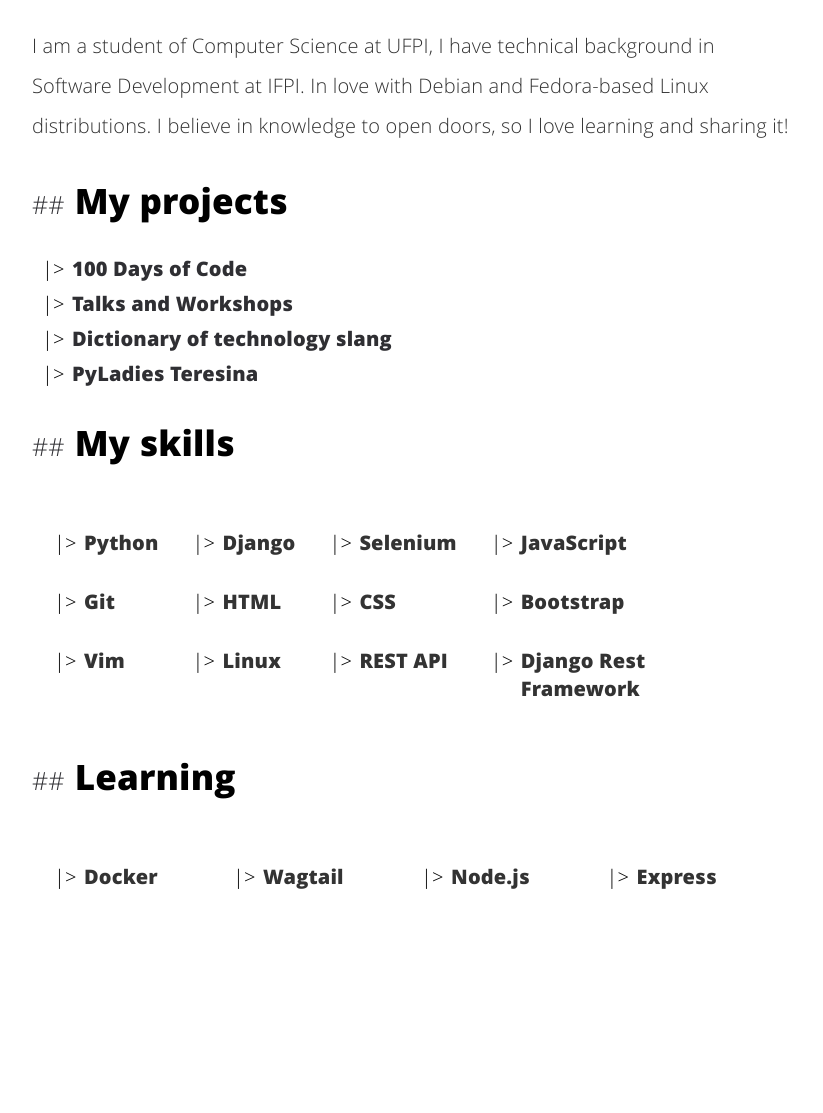
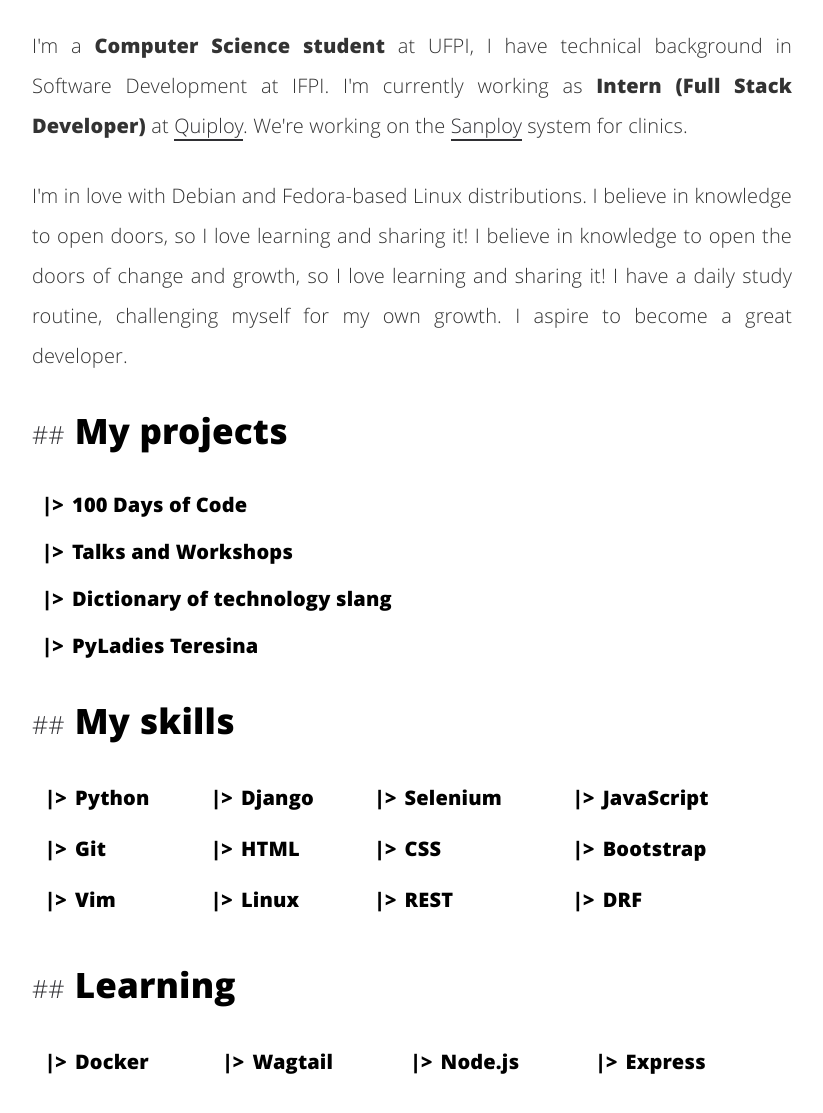
Before and after one commit to anapauladsmendes/anapauladsmendes.github.io, a Jekyll site: the page built from about.html, in a window 1280 px wide, cut to the strip 312-1450 px from the top of the page. Shown: the top 1113 px of the strip, without its empty margins (228-1051 px from the left). Built offline with Jekyll 4.4.1, drawn with Linux system fonts in a browser that asks for light colours; before the commit the page ends 1268 px from its top, so only the background shows below that.

Commit message:
Improve my aboutme, posts and css

```diff
--- a/about.html
+++ b/about.html
@@ -4,13 +4,17 @@
 permalink: /about/index.html
 description: "Ana Paula Mendes"
 ---
-<!-- <link rel="stylesheet" href="https://stackpath.bootstrapcdn.com/bootstrap/4.2.1/css/bootstrap.min.css" integrity="sha384-GJzZqFGwb1QTTN6wy59ffF1BuGJpLSa9DkKMp0DgiMDm4iYMj70gZWKYbI706tWS" crossorigin="anonymous"> -->
+
 <img itemprop="image" class="img-rounded about_perfil" src=" https://avatars0.githubusercontent.com/u/9610091?s=460&v=4" alt="My profile">
 
 <div class="aboutme">
-	<p>I am a student of Computer Science at UFPI, I have technical background in Software Development at IFPI.
-		In love with Debian and Fedora-based Linux distributions. I believe in knowledge to open doors, so I love
-		learning and sharing it!
+	<p class="description">I'm a <strong>Computer Science student</strong> at UFPI, I have technical background in Software Development at IFPI.
+		I'm currently working as <strong>Intern (Full Stack Developer)</strong> at <a href="https://www.quiploy.com/">Quiploy</a>.
+		We're working on the <a href="https://www.sanploy.com.br/">Sanploy</a> system for clinics.
+	</p>
+	<p class="description">I'm in love with Debian and Fedora-based Linux distributions. I believe in knowledge to open doors, so I love
+		learning and sharing it! I believe in knowledge to open the doors of change and growth, so I love learning and sharing it!
+		I have a daily study routine, challenging myself for my own growth. I aspire to become a great developer.
 	</p>
 </div>
 
@@ -19,7 +23,7 @@
 <div class="aboutme">
 	<ul class="recent">
 		{% for project in site.projects %}
-	  		<li><a href="{{ project.url}}"><h3 class="project-name" itemprop="name">{{ project.name }}</h3></a></li>
+	  		<li><a href="{{ project.url}}"><p>{{ project.name }}</p></a></li>
 	  {% endfor %}
 	</ul>
 </div>
@@ -28,42 +32,43 @@
 
 <div class="aboutme">
 	<ul class="recent">
-		<table class="table table-borderless">
+		<table>
 		  <tbody>
 		    <tr>
-		      <td><li><h3 class="project-name" itemprop="name">Python</h3></li></td>
-		      <td><li><h3 class="project-name" itemprop="name">Django</h3></li></td>
-		      <td><li><h3 class="project-name" itemprop="name">Selenium</h3></li></td>
-					<td><li><h3 class="project-name" itemprop="name">JavaScript</h3></li></td>
+		      <td><li><p>Python</p></li></td>
+		      <td><li><p>Django</p></li></td>
+		      <td><li><p>Selenium</p></li></td>
+					<td><li><p>JavaScript</p></li></td>
 		    </tr>
 		    <tr>
-		      <td><li><h3 class="project-name" itemprop="name">Git</h3></li></td>
-		      <td><li><h3 class="project-name" itemprop="name">HTML</h3></li></td>
-		      <td><li><h3 class="project-name" itemprop="name">CSS</h3></li></td>
-					<td><li><h3 class="project-name" itemprop="name">Bootstrap</h3></li></td>
+		      <td><li><p>Git</p></li></td>
+		      <td><li><p>HTML</p></li></td>
+		      <td><li><p>CSS</p></li></td>
+					<td><li><p>Bootstrap</p></li></td>
 		    </tr>
 				<tr>
-		      <td><li><h3 class="project-name" itemprop="name">Vim</h3></li></td>
-					<td><li><h3 class="project-name" itemprop="name">Linux</h3></li></td>
-					<td><li><h3 class="project-name" itemprop="name">REST API</h3></li></td>
-		      <td><li><h3 class="project-name" itemprop="name">Django Rest Framework</h3></li></td>
+		      <td><li><p>Vim</p></li></td>
+					<td><li><p>Linux</p></li></td>
+					<td><li><p>REST</p></li></td>
+		      <td><li><p>DRF</p></li></td>
 		    </tr>
 		  </tbody>
 		</table>
 	</ul>
 </div>
 
+
 <h2>Learning</h2>
 
 <div class="aboutme">
 	<ul class="recent">
-		<table class="table table-borderless">
+		<table>
 		  <tbody>
 		    <tr>
-		      <td><li><h3 class="project-name" itemprop="name">Docker</h3></li></td>
-					<td><li><h3 class="project-name" itemprop="name">Wagtail</h3></li></td>
-		      <td><li><h3 class="project-name" itemprop="name">Node.js</h3></li></td>
-		      <td><li><h3 class="project-name" itemprop="name">Express</h3></li></td>
+		      <td><li><p>Docker</p></li></td>
+					<td><li><p>Wagtail</p></li></td>
+		      <td><li><p>Node.js</p></li></td>
+		      <td><li><p>Express</p></li></td>
 		    </tr>
 		  </tbody>
 		</table>
--- a/assets/css/main.css
+++ b/assets/css/main.css
@@ -209,51 +209,14 @@
 }
 
 table {
-	border-collapse: collapse;
-	border-spacing: 0
-}
-
-td,
-th {
-	padding: 0
-}
-
-.table {
-	width: 100%;
-	margin-bottom: 1rem;
-	background-color: transparent
-}
-
-.table td,
-.table th {
-	padding: .75rem;
-	vertical-align: top;
-	border-top: 1px solid #dee2e6
-}
-
-.table thead th {
-	vertical-align: bottom;
-	border-bottom: 2px solid #dee2e6
-}
-
-.table tbody+tbody {
-	border-top: 2px solid #dee2e6
-}
-
-.table .table {
-	background-color: #fff
-}
-
-.table-sm td,
-.table-sm th {
-	padding: .3rem
-}
-
-.table-borderless tbody+tbody,
-.table-borderless td,
-.table-borderless th,
-.table-borderless thead th {
-	border: 0
+  display: table;
+  width: 100%;
+}
+tr {
+  display: table-row;
+}
+td {
+  display: table-cell;
 }
 
 .nav {
@@ -883,22 +846,25 @@
 	background-color: rgba(135, 116, 169, 0.42)
 }
 
-.aboutme li h3 {
+.aboutme li p {
 	font-size: 1.25rem;
+	font-weight: bold;
+	color: #000;
 	margin-bottom: 7px;
 	position: relative;
 }
 
-.aboutme li h3:before {
+.aboutme li p:before {
 	content: "|>";
 	font-size: 1.25rem;
+	font-weight: bold;
 	color: #000;
 	position: absolute;
 	left: -10px;
 	transition: all .2s
 }
 
-.aboutme li h3:hover:before {
+.aboutme li p:hover:before {
 	-webkit-transform: translateX(-10px);
 	transform: translateX(-10px)
 }
@@ -1315,16 +1281,6 @@
 
 .share a:hover svg {
 	fill: #2f2f33
-}
-
-table {
-	margin: 3.125rem auto;
-}
-
-table th,
-table td {
-	border: .125rem solid #ccc;
-	padding: .313rem
 }
 
 .tag-title {
@@ -1626,6 +1582,11 @@
 	font-size: 1.875rem
 }
 
+p.description {
+	font-size: 0.9rem;
+	text-align: justify;
+}
+
 footer {
 	background: #2f2f33;
 	padding: 1.563rem 0;
@@ -1776,9 +1737,6 @@
 		line-height: 1.5;
 		padding: 0
 	}
-	table {
-		display: none
-	}
 	.tag-title {
 		font-size: 1.75rem;
 		margin-top: 1.25rem;
@@ -1796,6 +1754,20 @@
 	.author .details {
 		text-align: center
 	}
+	.aboutme li p {
+		font-size: 0.9rem;
+	}
+
+	.aboutme li p:before {
+		font-size: 0.9rem;
+	}
+  td {
+    display: block;
+  }
+  tr {
+    display: table-cell;
+    width: 50%;
+  }
 }
 
 @media only screen and (min-width:768px) {
--- a/posts.html
+++ b/posts.html
@@ -9,7 +9,7 @@
 <div class="aboutme">
 	<ul class="recent">
 		{% for post in site.posts %}
-	  		<li><a href="{{ post.url | prepend: site.baseurl }}"><h3 class="project-name" itemprop="name">{{ post.title}} - {{ post.created}} - {{post.by}}</h3></a></li>
+	  		<li><a href="{{ post.url | prepend: site.baseurl }}"><p class="project-name" itemprop="name">{{ post.title}} - {{ post.created}} - {{post.by}}</p></a></li>
 	  {% endfor %}
 	</ul>
 </div>
```
